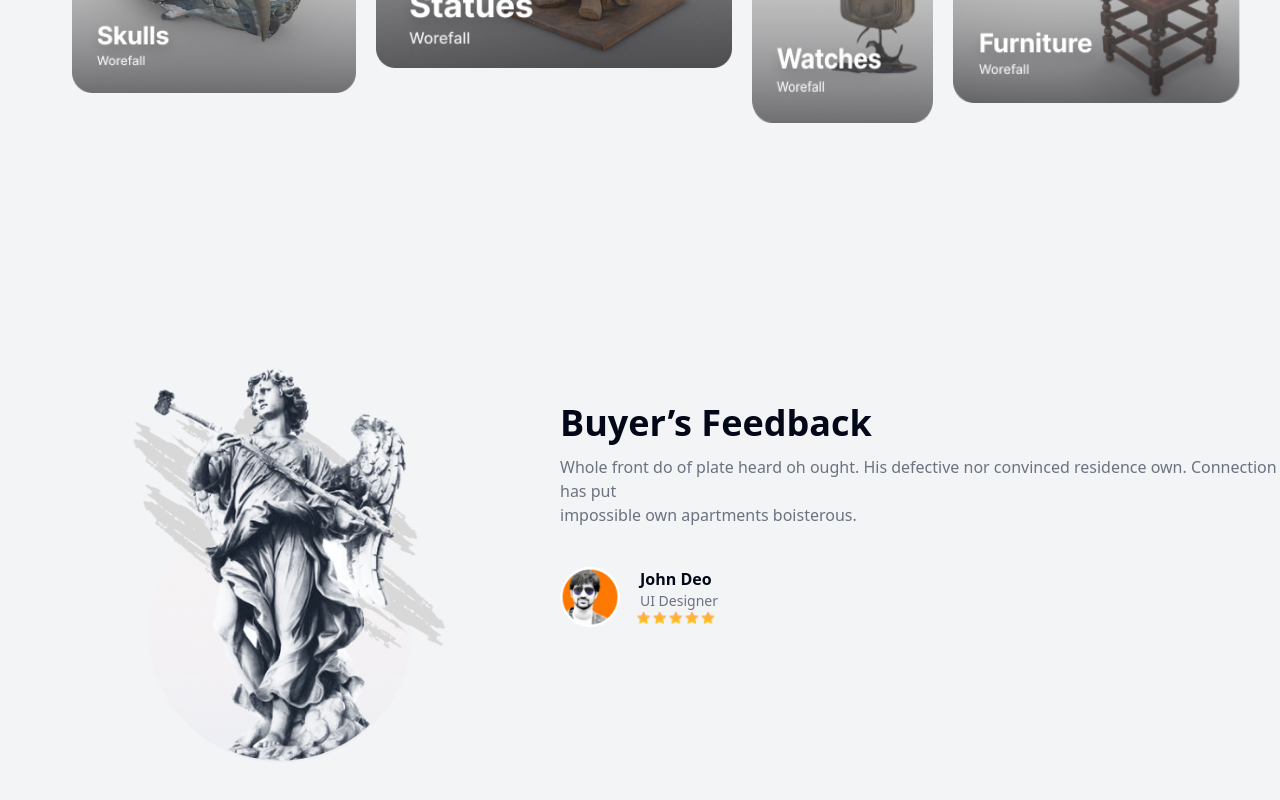
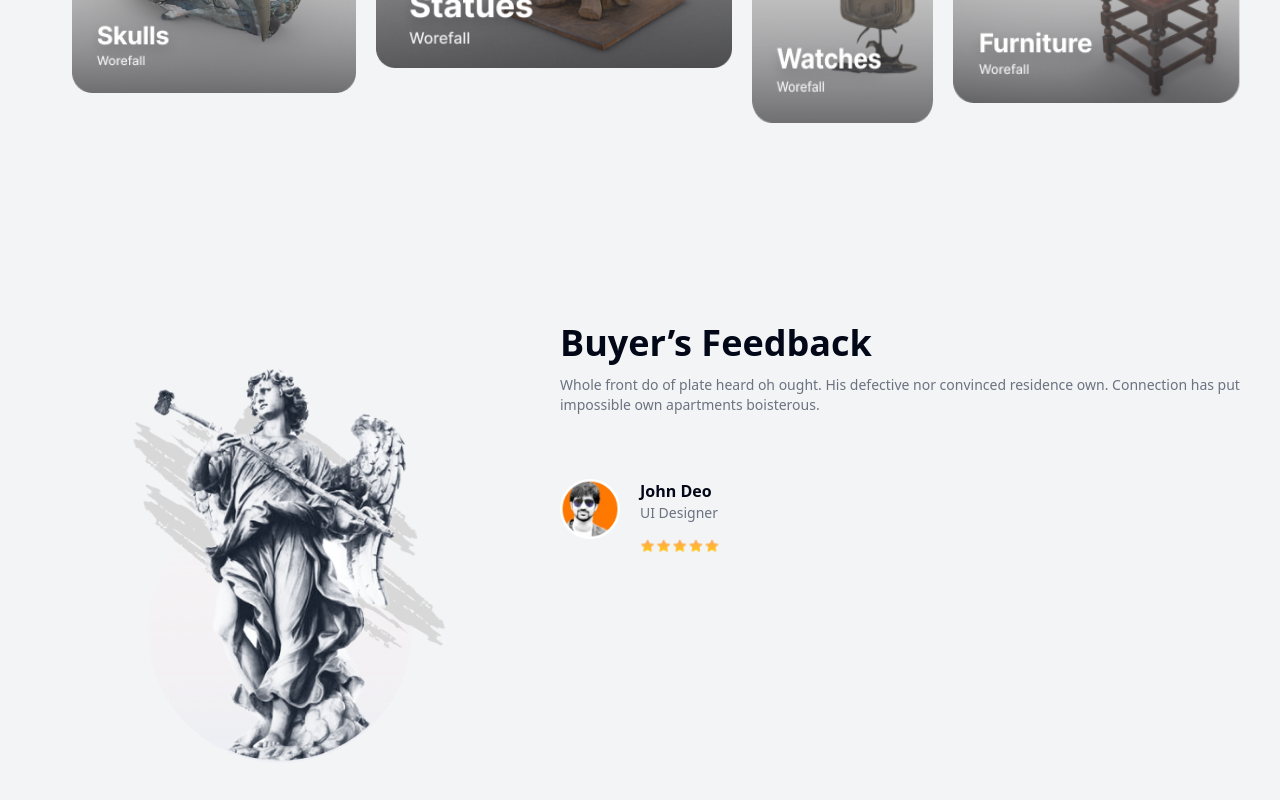
Before and after one commit to kanchana404/siboria, a Next.js app: page / in a window 1280 px wide. Shown: the part 2029-2829 px from the top of the page. Built offline with nearby package versions, Linux system fonts and the light colour scheme.

Commit message:
feat: Improve page layout and lazy load images
The code changes include improving the page layout by updating the positioning and styling of elements. Additionally, lazy loading has been implemented for images to improve page load performance.

```diff
--- a/app/page.tsx
+++ b/app/page.tsx
@@ -88,34 +88,28 @@ const page = () => {
 
       <Categories />
 
-      <div className="flex pl-20 mt-40">
+      <div className="flex flex-col lg:flex-row items-center lg:items-start pl-4 lg:pl-20 mt-10 lg:mt-40 space-y-6 lg:space-y-0">
+      <div className="flex-shrink-0">
         <Image src="/girl.png" alt="girl" width={400} height={400} />
-
-        <div className="ml-20  mt-20">
-          <h1 className="text-4xl font-bold ">Buyer’s Feedback</h1>
-          <p className="text-gray-500 mt-3 text-md">
+      </div>
+      <div className="lg:ml-20 mt-10 lg:mt-20">
+        <h1 className="text-2xl lg:text-4xl font-bold">Buyer’s Feedback</h1>
+        <p className="text-gray-500 mt-3 text-sm lg:text-md">
           Whole front do of plate heard oh ought. His defective nor convinced
           residence own. Connection has put <br />
           impossible own apartments boisterous.
         </p>
-          <div className="flex">
-            <Image
-              src="/p.png"
-              alt="p"
-              width={60}
-              height={60}
-              className="mt-10"
-            />
-            <div>
-              <h1 className="mt-10 ml-5 font-semibold">John Deo</h1>
-              <p className="text-gray-500 text-sm ml-5">UI Designer</p>
-
+        <div className="flex items-start mt-6">
+          <Image src="/p.png" alt="p" width={60} height={60} className="mt-10" />
+          <div className="ml-4 lg:ml-5">
+            <h1 className="mt-4 lg:mt-10 font-semibold">John Deo</h1>
+            <p className="text-gray-500 text-sm">UI Designer</p>
             <Image
               src="/rating.png"
               alt="rating"
               width={80}
               height={80}
-              className="ml-4"
+              className="mt-2 lg:mt-4"
             />
           </div>
         </div>
--- a/components/Categories.tsx
+++ b/components/Categories.tsx
@@ -1,9 +1,9 @@
-import Image from 'next/image'
-import React from 'react'
+import Image from 'next/image';
+import React from 'react';
 
 const Categories = () => {
   return (
-    <div className="ml-8 mt-20">
+    <div className="hidden lg:block ml-8 mt-20">
       <h1 className="text-4xl font-bold">Top Categories</h1>
       <p className="text-gray-500 mt-3">
         Party we years to order allow asked of. We so opinion friends me
@@ -20,8 +20,7 @@ const Categories = () => {
               height={320}
               className="mb-5"
             />
-
-          <Image src="/c3.png" alt="c2" width={320} height={320} />
+            <Image src="/c3.png" alt="c3" width={320} height={320} />
           </div>
           <div className="ml-5">
             <Image
@@ -32,7 +31,6 @@ const Categories = () => {
               className="mb-5"
             />
           </div>
-
           <div className="ml-5">
             <Image
               src="/c4.png"
@@ -44,7 +42,7 @@ const Categories = () => {
             <div className="flex">
               <Image
                 src="/c5.png"
-            alt="c4"
+                alt="c5"
                 width={190}
                 height={190}
                 className="mr-5"
@@ -61,7 +59,7 @@ const Categories = () => {
         </div>
       </div>
     </div>
-  )
-}
+  );
+};
 
-export default Categories
+export default Categories;
```
Lines whose indentation alone changed are shown as unchanged.
